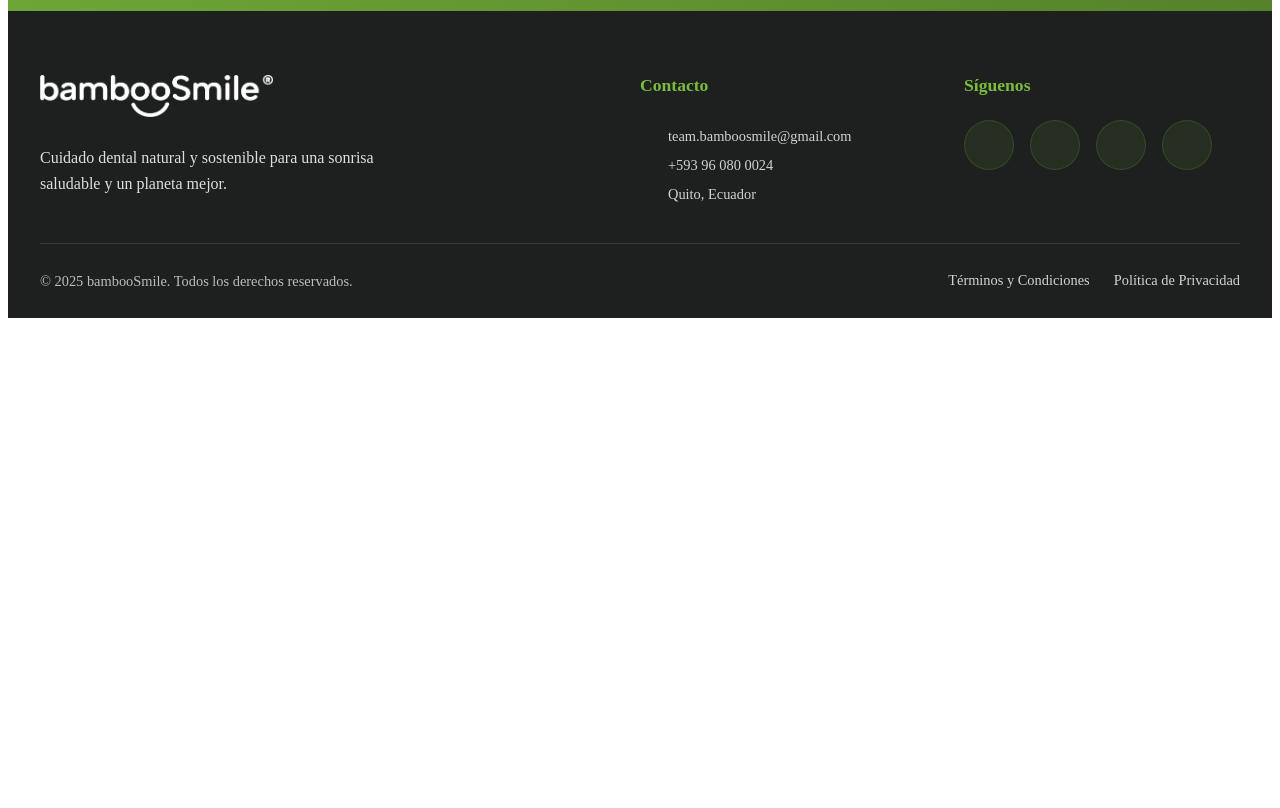
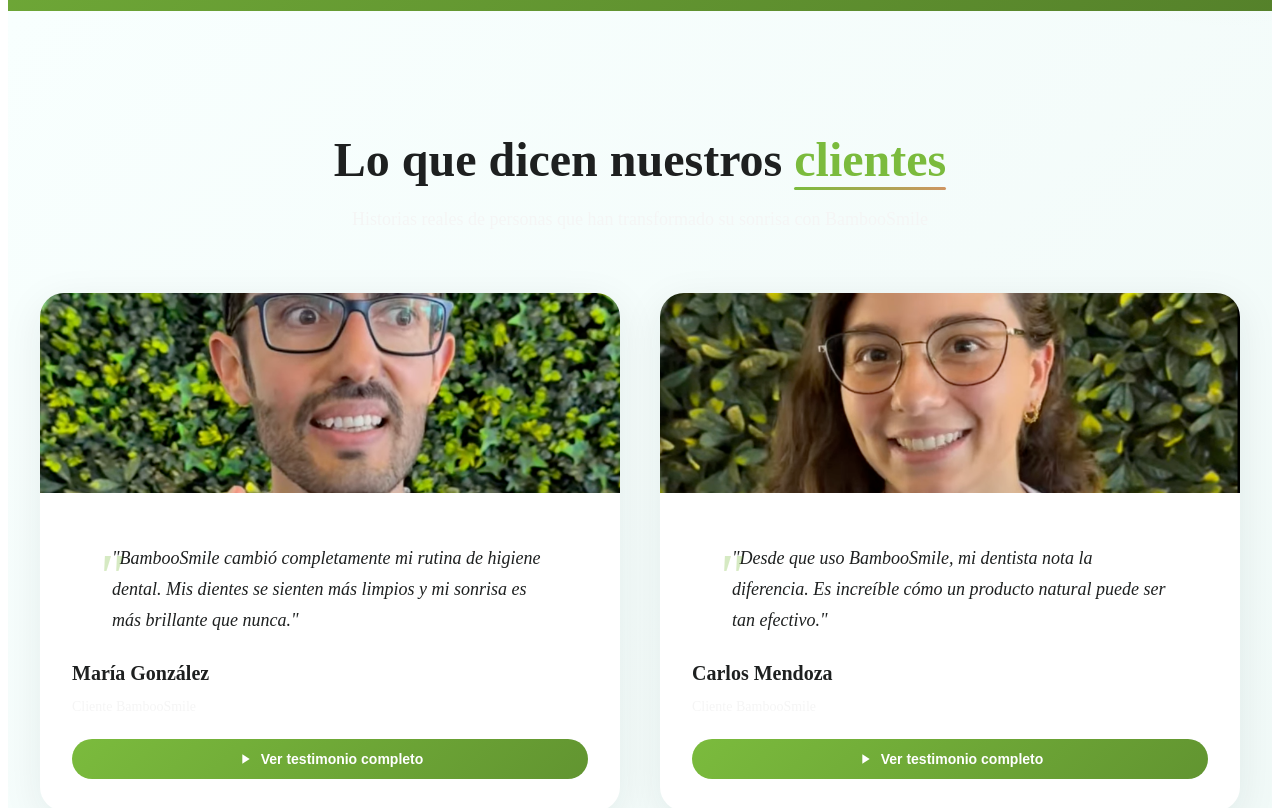
Before and after one commit to yeyodev1/bambooSmile-frontend, a Vue app: page / in a window 1280 px wide. Shown: the part 3420-4228 px from the top of the page. Before the commit the page ends 3746 px from the top, so only its background shows below. Built offline with nearby package versions, Linux system fonts and the light colour scheme; the HTML template or start-up script is replaced by a standard one.

Commit message:
feat(home): add testimonials section with interactive cards
Implement testimonials section in home view with animated cards, video links, and responsive design

```diff
--- a/src/views/HomeView/HomeView.vue
+++ b/src/views/HomeView/HomeView.vue
@@ -2,6 +2,7 @@
 import HeroSection from './HeroSection.vue'
 import ProductGallery from './ProductGallery.vue'
 import FirstCTA from './FirstCTA.vue'
+import TestimonialsSection from './TestimonialsSection.vue'
 
 const scrollToProducts = () => {
   const productsSection = document.getElementById('products')
@@ -17,6 +18,7 @@ const scrollToProducts = () => {
 
     <ProductGallery id="products" />
     <FirstCTA />
+    <TestimonialsSection />
     <!-- <TestimonialsSection /> -->
     <!-- <SecondCTA /> -->
     <!-- <CEOVideoSection /> -->
--- /dev/null
+++ b/src/views/HomeView/TestimonialsSection.vue
@@ -0,0 +1,442 @@
+<script setup lang="ts">
+import { ref, onMounted } from 'vue'
+
+// Datos de los testimonios
+const testimonials = ref([
+  {
+    id: 1,
+    name: 'María González',
+    image: '/src/assets/testimonios/persona-1.png',
+    quote: '"BambooSmile cambió completamente mi rutina de higiene dental. Mis dientes se sienten más limpios y mi sonrisa es más brillante que nunca."',
+    videoUrl: 'https://www.youtube.com/watch?v=_Jk38-QH8_8&list=PLggk7H-KGC_zBvXXMDM1crF5g9sBJ1rIt&index=3'
+  },
+  {
+    id: 2,
+    name: 'Carlos Mendoza',
+    image: '/src/assets/testimonios/persona-2.png',
+    quote: '"Desde que uso BambooSmile, mi dentista nota la diferencia. Es increíble cómo un producto natural puede ser tan efectivo."',
+    videoUrl: 'https://www.youtube.com/watch?v=LrvhRLCKbBc&list=PLggk7H-KGC_wfGoOgSpqC-4-xknXH0NH9'
+  }
+])
+
+// Función para abrir video en nueva pestaña
+const watchTestimonial = (videoUrl: string) => {
+  window.open(videoUrl, '_blank')
+}
+
+// Intersection Observer para animaciones
+const sectionRef = ref<HTMLElement | null>(null)
+const isVisible = ref(false)
+
+onMounted(() => {
+  const observer = new IntersectionObserver(
+    (entries) => {
+      entries.forEach((entry) => {
+        if (entry.isIntersecting) {
+          isVisible.value = true
+        }
+      })
+    },
+    { threshold: 0.2 }
+  )
+
+  if (sectionRef.value) {
+    observer.observe(sectionRef.value)
+  }
+})
+</script>
+
+<template>
+  <section
+    ref="sectionRef"
+    class="testimonials"
+    :class="{ 'testimonials--visible': isVisible }"
+  >
+    <div class="testimonials__container">
+      <!-- Título de la sección -->
+      <div class="testimonials__header">
+        <h2 class="testimonials__title">
+          Lo que dicen nuestros
+          <span class="testimonials__title-highlight">clientes</span>
+        </h2>
+        <p class="testimonials__subtitle">
+          Historias reales de personas que han transformado su sonrisa con BambooSmile
+        </p>
+      </div>
+
+      <!-- Grid de testimonios -->
+      <div class="testimonials__grid">
+        <div
+          v-for="(testimonial, index) in testimonials"
+          :key="testimonial.id"
+          class="testimonial-card"
+          :class="`testimonial-card--${index + 1}`"
+        >
+          <!-- Imagen del cliente -->
+          <div class="testimonial-card__image-container">
+            <img
+              :src="testimonial.image"
+              :alt="`Testimonio de ${testimonial.name}`"
+              class="testimonial-card__image"
+            >
+            <div class="testimonial-card__play-overlay">
+              <svg
+                class="testimonial-card__play-icon"
+                viewBox="0 0 24 24"
+                fill="currentColor"
+              >
+                <path d="M8 5v14l11-7z"/>
+              </svg>
+            </div>
+          </div>
+
+          <!-- Contenido del testimonio -->
+          <div class="testimonial-card__content">
+            <blockquote class="testimonial-card__quote">
+              {{ testimonial.quote }}
+            </blockquote>
+
+            <div class="testimonial-card__author">
+              <h4 class="testimonial-card__name">{{ testimonial.name }}</h4>
+              <p class="testimonial-card__role">Cliente BambooSmile</p>
+            </div>
+
+            <!-- Botón para ver testimonio -->
+            <button
+              @click="watchTestimonial(testimonial.videoUrl)"
+              class="testimonial-card__watch-btn"
+            >
+              <svg class="testimonial-card__watch-icon" viewBox="0 0 24 24" fill="currentColor">
+                <path d="M8 5v14l11-7z"/>
+              </svg>
+              Ver testimonio completo
+            </button>
+          </div>
+        </div>
+      </div>
+
+      <!-- Call to action adicional -->
+      <div class="testimonials__cta">
+        <p class="testimonials__cta-text">
+          ¿Quieres ser parte de estas historias de éxito?
+        </p>
+        <button
+          @click="watchTestimonial('https://wa.me/593960800024?text=Hola,%20quiero%20conocer%20más%20sobre%20BambooSmile')"
+          class="testimonials__cta-btn"
+        >
+          Comienza tu transformación
+        </button>
+      </div>
+    </div>
+  </section>
+</template>
+
+<style lang="scss" scoped>
+@use 'sass:string';
+@use 'sass:color';
+@import '../../styles/colorVariables.module.scss';
+
+.testimonials {
+  padding: 80px 0;
+  background: linear-gradient(135deg, #f8fffe 0%, #f0f9f7 100%);
+  position: relative;
+  overflow: hidden;
+
+  // Animación de entrada
+  opacity: 0;
+  transform: translateY(50px);
+  transition: all 0.8s cubic-bezier(0.25, 0.46, 0.45, 0.94);
+
+  &--visible {
+    opacity: 1;
+    transform: translateY(0);
+  }
+
+  // Decoración de fondo
+  &::before {
+    content: '';
+    position: absolute;
+    top: -50%;
+    right: -20%;
+    width: 600px;
+    height: 600px;
+    background: radial-gradient(circle, rgba($BAMBOO-GREEN, 0.05) 0%, transparent 70%);
+    border-radius: 50%;
+    z-index: 1;
+  }
+
+  &__container {
+    max-width: 1200px;
+    margin: 0 auto;
+    padding: 0 20px;
+    position: relative;
+    z-index: 2;
+  }
+
+  &__header {
+    text-align: center;
+    margin-bottom: 60px;
+  }
+
+  &__title {
+    font-size: clamp(2rem, 4vw, 3rem);
+    font-weight: 700;
+    color: $BAMBOO-BLACK;
+    margin-bottom: 16px;
+    line-height: 1.2;
+
+    &-highlight {
+      color: $BAMBOO-GREEN;
+      position: relative;
+
+      &::after {
+        content: '';
+        position: absolute;
+        bottom: -4px;
+        left: 0;
+        width: 100%;
+        height: 3px;
+        background: linear-gradient(90deg, $BAMBOO-GREEN, $BAMBOO-ORANGE);
+        border-radius: 2px;
+      }
+    }
+  }
+
+  &__subtitle {
+    font-size: 1.125rem;
+    color: $text-light;
+    max-width: 600px;
+    margin: 0 auto;
+    line-height: 1.6;
+  }
+
+  &__grid {
+    display: grid;
+    grid-template-columns: repeat(auto-fit, minmax(500px, 1fr));
+    gap: 40px;
+    margin-bottom: 60px;
+
+    @media (max-width: 768px) {
+      grid-template-columns: 1fr;
+      gap: 30px;
+    }
+  }
+
+  &__cta {
+    text-align: center;
+    padding: 40px;
+    background: rgba($white, 0.8);
+    border-radius: 20px;
+    backdrop-filter: blur(10px);
+    border: 1px solid rgba($BAMBOO-GREEN, 0.1);
+  }
+
+  &__cta-text {
+    font-size: 1.25rem;
+    color: $BAMBOO-BLACK;
+    margin-bottom: 24px;
+    font-weight: 500;
+  }
+
+  &__cta-btn {
+    background: linear-gradient(135deg, $BAMBOO-GREEN 0%, color.adjust($BAMBOO-GREEN, $lightness: -10%) 100%);
+    color: $white;
+    border: none;
+    padding: 16px 32px;
+    border-radius: 50px;
+    font-size: 1.125rem;
+    font-weight: 600;
+    cursor: pointer;
+    transition: all 0.3s ease;
+    box-shadow: 0 4px 20px rgba($BAMBOO-GREEN, 0.3);
+
+    &:hover {
+      transform: translateY(-2px);
+      box-shadow: 0 8px 30px rgba($BAMBOO-GREEN, 0.4);
+    }
+  }
+}
+
+.testimonial-card {
+  background: $white;
+  border-radius: 24px;
+  overflow: hidden;
+  box-shadow: 0 10px 40px rgba($BAMBOO-BLACK, 0.08);
+  transition: all 0.4s cubic-bezier(0.25, 0.46, 0.45, 0.94);
+  position: relative;
+
+  // Animación escalonada
+  &--1 {
+    animation-delay: 0.2s;
+  }
+
+  &--2 {
+    animation-delay: 0.4s;
+  }
+
+  &:hover {
+    transform: translateY(-8px);
+    box-shadow: 0 20px 60px rgba($BAMBOO-BLACK, 0.12);
+
+    .testimonial-card__play-overlay {
+      opacity: 1;
+    }
+
+    .testimonial-card__image {
+      transform: scale(1.05);
+    }
+  }
+
+  &__image-container {
+    position: relative;
+    height: 200px;
+    overflow: hidden;
+  }
+
+  &__image {
+    width: 100%;
+    height: 100%;
+    object-fit: cover;
+    transition: transform 0.4s ease;
+  }
+
+  &__play-overlay {
+    position: absolute;
+    top: 0;
+    left: 0;
+    right: 0;
+    bottom: 0;
+    background: rgba($BAMBOO-BLACK, 0.6);
+    display: flex;
+    align-items: center;
+    justify-content: center;
+    opacity: 0;
+    transition: opacity 0.3s ease;
+  }
+
+  &__play-icon {
+    width: 60px;
+    height: 60px;
+    color: $white;
+    background: rgba($BAMBOO-GREEN, 0.9);
+    border-radius: 50%;
+    padding: 16px;
+    box-shadow: 0 4px 20px rgba($BAMBOO-GREEN, 0.4);
+  }
+
+  &__content {
+    padding: 32px;
+  }
+
+  &__quote {
+    font-size: 1.125rem;
+    line-height: 1.7;
+    color: $BAMBOO-BLACK;
+    margin-bottom: 24px;
+    font-style: italic;
+    position: relative;
+
+    &::before {
+      content: '"';
+      font-size: 4rem;
+      color: $BAMBOO-GREEN;
+      position: absolute;
+      top: -20px;
+      left: -16px;
+      font-family: serif;
+      opacity: 0.3;
+    }
+  }
+
+  &__author {
+    margin-bottom: 24px;
+  }
+
+  &__name {
+    font-size: 1.25rem;
+    font-weight: 600;
+    color: $BAMBOO-BLACK;
+    margin-bottom: 4px;
+  }
+
+  &__role {
+    color: $text-light;
+    font-size: 0.875rem;
+  }
+
+  &__watch-btn {
+    display: flex;
+    align-items: center;
+    gap: 8px;
+    background: linear-gradient(135deg, $BAMBOO-GREEN 0%, color.adjust($BAMBOO-GREEN, $lightness: -10%) 100%);
+    color: $white;
+    border: none;
+    padding: 12px 24px;
+    border-radius: 50px;
+    font-size: 0.875rem;
+    font-weight: 600;
+    cursor: pointer;
+    transition: all 0.3s ease;
+    width: 100%;
+    justify-content: center;
+
+    &:hover {
+      transform: translateY(-2px);
+      box-shadow: 0 6px 20px rgba($BAMBOO-GREEN, 0.3);
+    }
+  }
+
+  &__watch-icon {
+    width: 16px;
+    height: 16px;
+  }
+}
+
+// Responsive
+@media (max-width: 768px) {
+  .testimonials {
+    padding: 60px 0;
+
+    &__container {
+      padding: 0 16px;
+    }
+
+    &__grid {
+      grid-template-columns: 1fr;
+      gap: 24px;
+    }
+
+    &__cta {
+      padding: 32px 24px;
+    }
+  }
+
+  .testimonial-card {
+    &__content {
+      padding: 24px;
+    }
+
+    &__quote {
+      font-size: 1rem;
+    }
+  }
+}
+
+@media (max-width: 480px) {
+  .testimonials {
+    &__grid {
+      grid-template-columns: 1fr;
+    }
+  }
+
+  .testimonial-card {
+    &__image-container {
+      height: 160px;
+    }
+
+    &__content {
+      padding: 20px;
+    }
+  }
+}
+</style>
```
Also changed, not shown: src/assets/testimonios/persona-1.png (added), src/assets/testimonios/persona-2.png (added).
